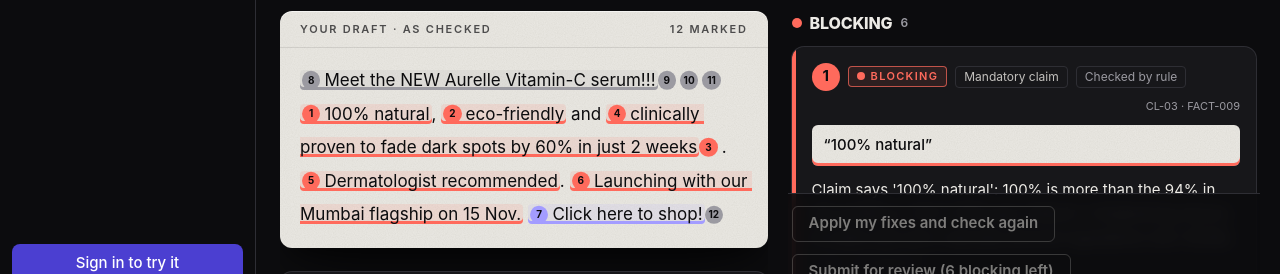
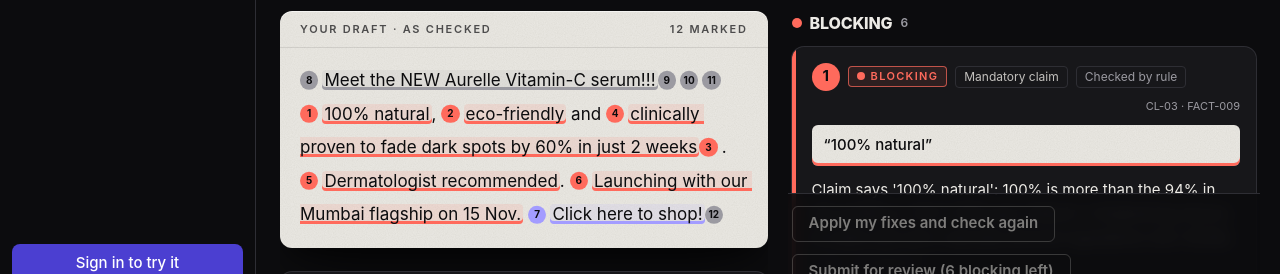
Before and after one commit to vaibhav375/plumbline, a Next.js app in the folder apps/web/: page /check in a window 1280 px wide. Both pictures are taken after a click on the button "Open the sample post". Shown: the part 1307-1581 px from the top of the page. Built offline with nearby package versions, Linux system fonts and the light colour scheme; no server answers.

Commit message:
ux: number pins sit beside the marked words, not inside them

```diff
--- a/apps/web/components/HighlightedText.tsx
+++ b/apps/web/components/HighlightedText.tsx
@@ -1,6 +1,7 @@
 "use client";
 
 import { AnimatePresence, motion } from "motion/react";
+import { Fragment } from "react";
 
 import { type Group, HEX as EDGE } from "@/components/severity";
 import { utf16Index } from "@/lib/offsets";
@@ -55,7 +56,10 @@
           </AnimatePresence>
         </span>
       ) : (
-        <mark key={m.n} aria-label={`Finding ${m.n}: ${m.group}`} onMouseEnter={() => onPick?.(m.n)}
+        <Fragment key={m.n}>
+        {/* The pin sits just outside the mark, so the mark holds exactly the flagged words. */}
+        <Pin n={m.n} group={m.group} active={isActive} />
+        <mark aria-label={`Finding ${m.n}: ${m.group}`} onMouseEnter={() => onPick?.(m.n)}
           onClick={() => {
             onPick?.(m.n);
             document.getElementById(`finding-${m.n}`)?.scrollIntoView({ behavior: "smooth", block: "center" });
@@ -65,9 +69,9 @@
             background: isActive ? `${EDGE[m.group]}55` : `${EDGE[m.group]}1f`,
             boxShadow: `inset 0 -3px 0 ${EDGE[m.group]}`,
           }}>
-          <Pin n={m.n} group={m.group} active={isActive} />
           {text.slice(m.s, m.e)}
         </mark>
+        </Fragment>
       ),
     );
     pos = m.e;
```
